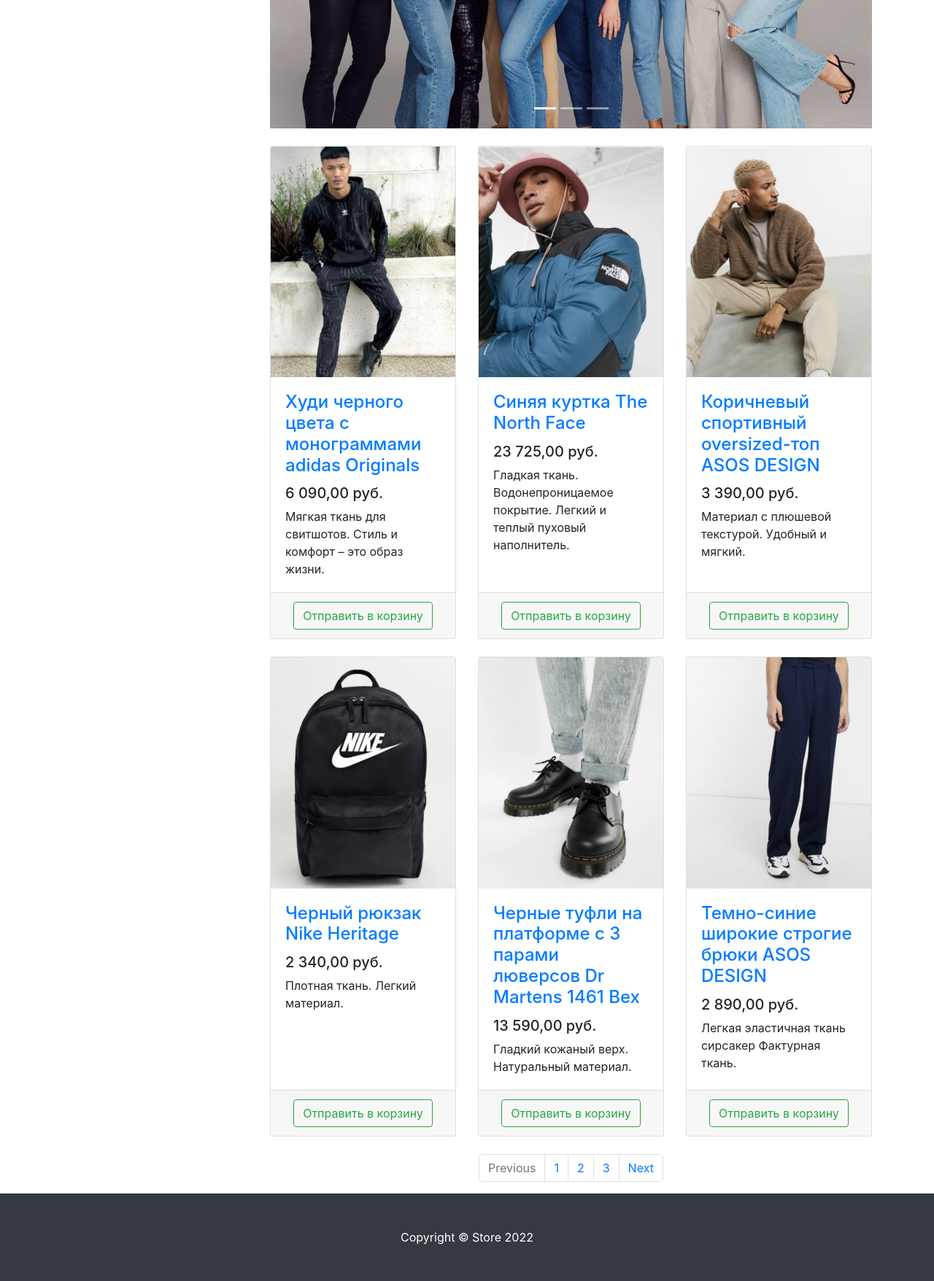
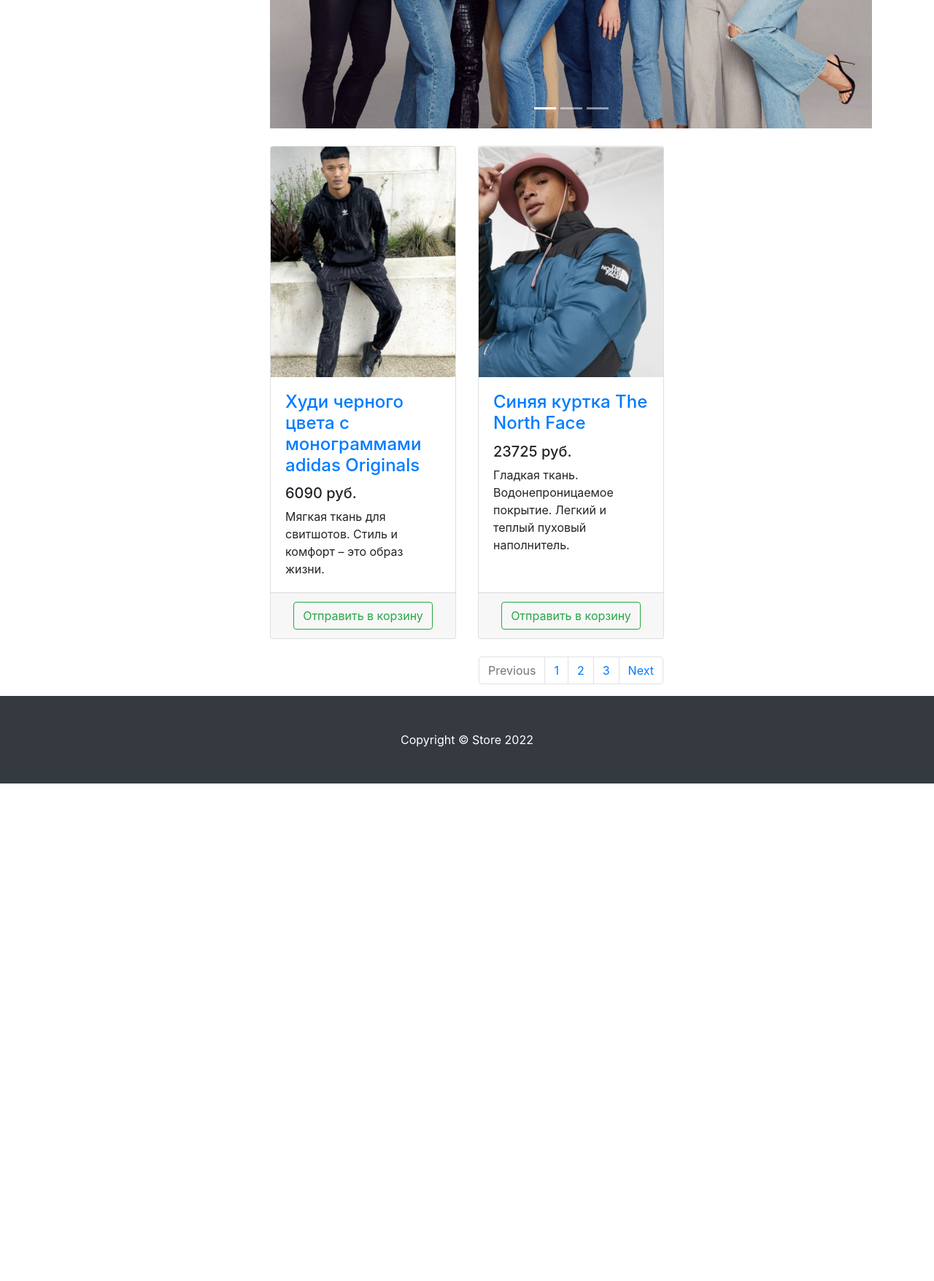
Before and after one commit to StanislavPopovSP/store, a Django app: page /products/ in a window 1280 px wide. Shown: the part 399-2155 px from the top of the page at 73% size. After the commit the page ends 1473 px from the top, so only its background shows below. Run offline with Django 3.2, Linux system fonts and the light colour scheme; some libraries are stand-ins or nearby versions.

Commit message:
Обновил статику в products.html и добавил цикл вывода каталога

```diff
--- a/store/products/templates/products/products.html
+++ b/store/products/templates/products/products.html
@@ -1,21 +1,20 @@
+{% load static %}
 <!DOCTYPE html>
 <html lang="en">
 
 <head>
-
     <meta charset="utf-8">
     <meta name="viewport" content="width=device-width, initial-scale=1, shrink-to-fit=no">
     <meta name="description" content="">
     <meta name="author" content="">
 
-    <title>Store - Каталог</title>
+    <title>{{ title }}</title>
 
     <!-- Bootstrap core CSS -->
-    <link href="/static/vendor/bootstrap/css/bootstrap.min.css" rel="stylesheet">
+    <link href="{% static 'vendor/bootstrap/css/bootstrap.min.css' %}" rel="stylesheet">
 
     <!-- Custom styles for this template -->
-    <link href="/static/vendor/css/products.css" rel="stylesheet">
-
+    <link href="{% static 'vendor/css/products.css' %}" rel="stylesheet">
 </head>
 
 <body>
@@ -91,13 +90,13 @@
                 </ol>
                 <div class="carousel-inner" role="listbox">
                     <div class="carousel-item active">
-                        <img class="d-block img-fluid" src="/static/vendor/img/slides/slide-1.jpg" alt="First slide">
+                        <img class="d-block img-fluid" src="{% static 'vendor/img/slides/slide-1.jpg' %}" alt="First slide">
                     </div>
                     <div class="carousel-item">
-                        <img class="d-block img-fluid" src="/static/vendor/img/slides/slide-2.jpg" alt="Second slide">
+                        <img class="d-block img-fluid" src="{% static 'vendor/img/slides/slide-2.jpg' %}" alt="Second slide">
                     </div>
                     <div class="carousel-item">
-                        <img class="d-block img-fluid" src="/static/vendor/img/slides/slide-3.jpg" alt="Third slide">
+                        <img class="d-block img-fluid" src="{% static 'vendor/img/slides/slide-3.jpg' %}" alt="Third slide">
                     </div>
                 </div>
                 <a class="carousel-control-prev" href="#carouselExampleIndicators" role="button" data-slide="prev">
@@ -111,128 +110,27 @@
             </div>
 
             <div class="row">
-
+                {% for product in products %}
                     <div class="col-lg-4 col-md-6 mb-4">
                         <div class="card h-100">
                             <a href="#">
                                 <img class="card-img-top"
-                                 src="/static/vendor/img/products/Adidas-hoodie.png"
+                                    src="{{ product.image }}"
                                     alt="">
                             </a>
                             <div class="card-body">
                                 <h4 class="card-title">
-                                <a href="#">Худи черного цвета с монограммами adidas Originals</a>
+                                    <a href="#">{{ product.name }}</a>
                                 </h4>
-                            <h5>6 090,00 руб.</h5>
-                            <p class="card-text">Мягкая ткань для свитшотов. Стиль и комфорт – это образ жизни.</p>
+                                <h5>{{ product.price }} руб.</h5>
+                                <p class="card-text">{{ product.description }}</p>
                             </div>
                             <div class="card-footer text-center">
                                 <button type="button" class="btn btn-outline-success">Отправить в корзину</button>
                             </div>
                         </div>
                     </div>
-
-                <div class="col-lg-4 col-md-6 mb-4">
-                    <div class="card h-100">
-                        <a href="#">
-                            <img class="card-img-top"
-                                 src="/static/vendor/img/products/Blue-jacket-The-North-Face.png" alt="">
-                        </a>
-                        <div class="card-body">
-                            <h4 class="card-title">
-                                <a href="#">Синяя куртка The North Face</a>
-                            </h4>
-                            <h5>23 725,00 руб.</h5>
-                            <p class="card-text">
-                                Гладкая ткань. Водонепроницаемое покрытие. Легкий и теплый пуховый наполнитель.
-                            </p>
-                        </div>
-                        <div class="card-footer text-center">
-                            <button type="button" class="btn btn-outline-success">Отправить в корзину</button>
-                        </div>
-                    </div>
-                </div>
-
-                <div class="col-lg-4 col-md-6 mb-4">
-                    <div class="card h-100">
-                        <a href="#">
-                            <img class="card-img-top"
-                                 src="/static/vendor/img/products/Brown-sports-oversized-top-ASOS-DESIGN.png"
-                                 alt="">
-                        </a>
-                        <div class="card-body">
-                            <h4 class="card-title">
-                                <a href="#">Коричневый спортивный oversized-топ ASOS DESIGN</a>
-                            </h4>
-                            <h5>3 390,00 руб.</h5>
-                            <p class="card-text">Материал с плюшевой текстурой. Удобный и мягкий.</p>
-                        </div>
-                        <div class="card-footer text-center">
-                            <button type="button" class="btn btn-outline-success">Отправить в корзину</button>
-                        </div>
-                    </div>
-                </div>
-
-                <div class="col-lg-4 col-md-6 mb-4">
-                    <div class="card h-100">
-                        <a href="#">
-                            <img class="card-img-top"
-                                 src="/static/vendor/img/products/Black-Nike-Heritage-backpack.png"
-                                 alt="">
-                        </a>
-                        <div class="card-body">
-                            <h4 class="card-title">
-                                <a href="#">Черный рюкзак Nike Heritage</a>
-                            </h4>
-                            <h5>2 340,00 руб.</h5>
-                            <p class="card-text">Плотная ткань. Легкий материал.</p>
-                        </div>
-                        <div class="card-footer text-center">
-                            <button type="button" class="btn btn-outline-success">Отправить в корзину</button>
-                        </div>
-                    </div>
-                </div>
-
-                <div class="col-lg-4 col-md-6 mb-4">
-                    <div class="card h-100">
-                        <a href="#">
-                            <img class="card-img-top"
-                                 src="/static/vendor/img/products/Black-Dr-Martens-shoes.png"
-                                 alt="">
-                        </a>
-                        <div class="card-body">
-                            <h4 class="card-title">
-                                <a href="#">Черные туфли на платформе с 3 парами люверсов Dr Martens 1461 Bex</a>
-                            </h4>
-                            <h5>13 590,00 руб.</h5>
-                            <p class="card-text">Гладкий кожаный верх. Натуральный материал.</p>
-                        </div>
-                        <div class="card-footer text-center">
-                            <button type="button" class="btn btn-outline-success">Отправить в корзину</button>
-                        </div>
-                    </div>
-                </div>
-
-                <div class="col-lg-4 col-md-6 mb-4">
-                    <div class="card h-100">
-                        <a href="#">
-                            <img class="card-img-top"
-                                 src="/static/vendor/img/products/Dark-blue-wide-leg-ASOs-DESIGN-trousers.png"
-                                 alt="">
-                        </a>
-                        <div class="card-body">
-                            <h4 class="card-title">
-                                <a href="#">Темно-синие широкие строгие брюки ASOS DESIGN</a>
-                            </h4>
-                            <h5>2 890,00 руб.</h5>
-                            <p class="card-text">Легкая эластичная ткань сирсакер Фактурная ткань.</p>
-                        </div>
-                        <div class="card-footer text-center">
-                            <button type="button" class="btn btn-outline-success">Отправить в корзину</button>
-                        </div>
-                    </div>
-                </div>
-
+                {% endfor %}
             </div>
 
             <nav aria-label="Page navigation example">
@@ -265,14 +163,14 @@
 </footer>
 
 <!-- Bootstrap core JavaScript -->
-<script src="/static/vendor/jquery/jquery.min.js"></script>
-<script src="/static/vendor/bootstrap/js/bootstrap.bundle.min.js"></script>
+<script src="{% static 'vendor/jquery/jquery.min.js' %}"></script>
+<script src="{% static 'vendor/bootstrap/js/bootstrap.bundle.min.js' %}"></script>
 <script src="https://cdn.jsdelivr.net/npm/bootstrap@5.1.3/dist/js/bootstrap.bundle.min.js"
         integrity="sha384-ka7Sk0Gln4gmtz2MlQnikT1wXgYsOg+OMhuP+IlRH9sENBO0LRn5q+8nbTov4+1p"
         crossorigin="anonymous"></script>
 
 <!-- FontAwesome script -->
-<script src="/static/vendor/fontawesome/fontawesome-icons.js" crossorigin="anonymous"></script>
+<script src="{% static 'vendor/fontawesome/fontawesome-icons.js' %}" crossorigin="anonymous"></script>
 
 </body>
 
```
Lines whose indentation alone changed are shown as unchanged.
